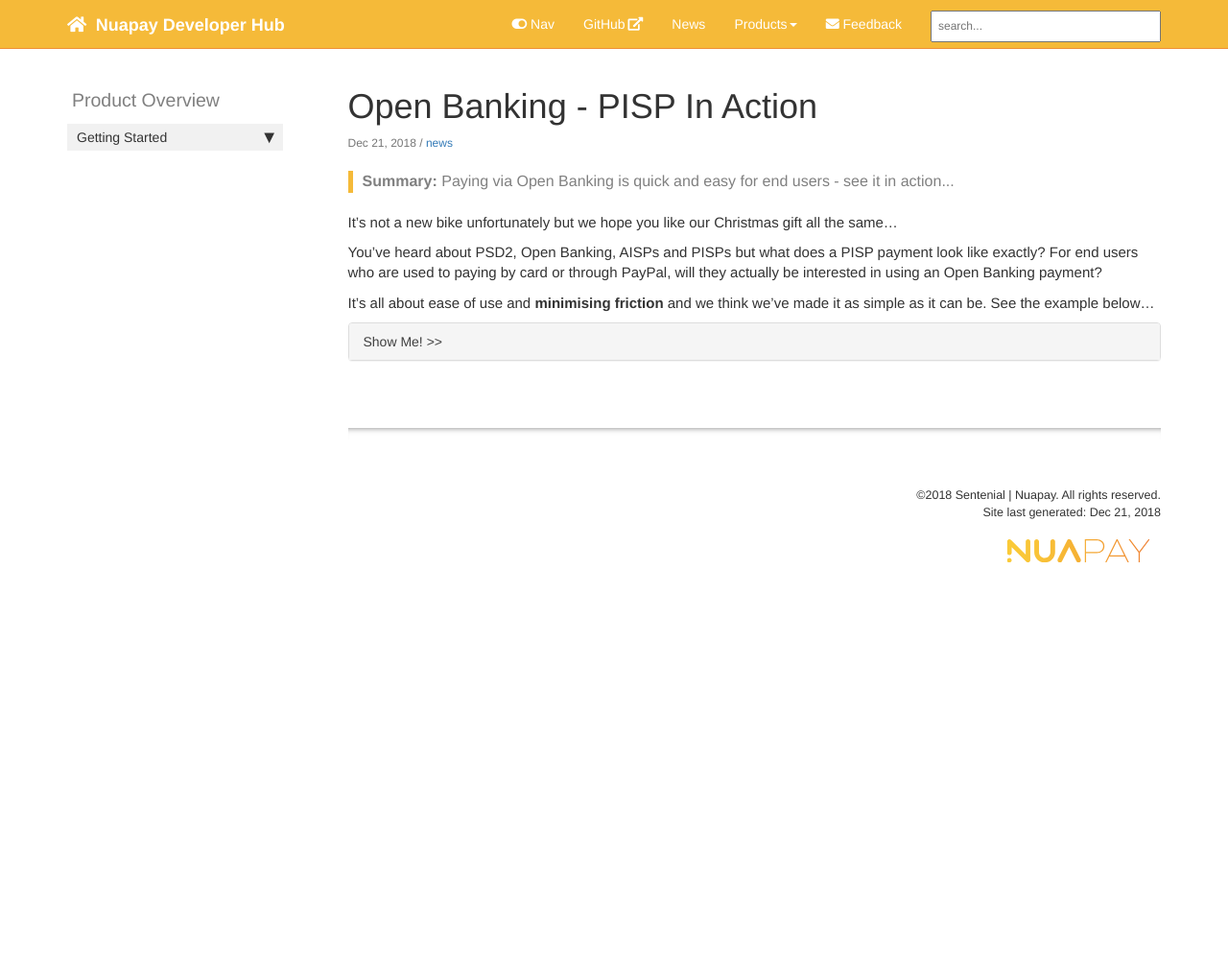
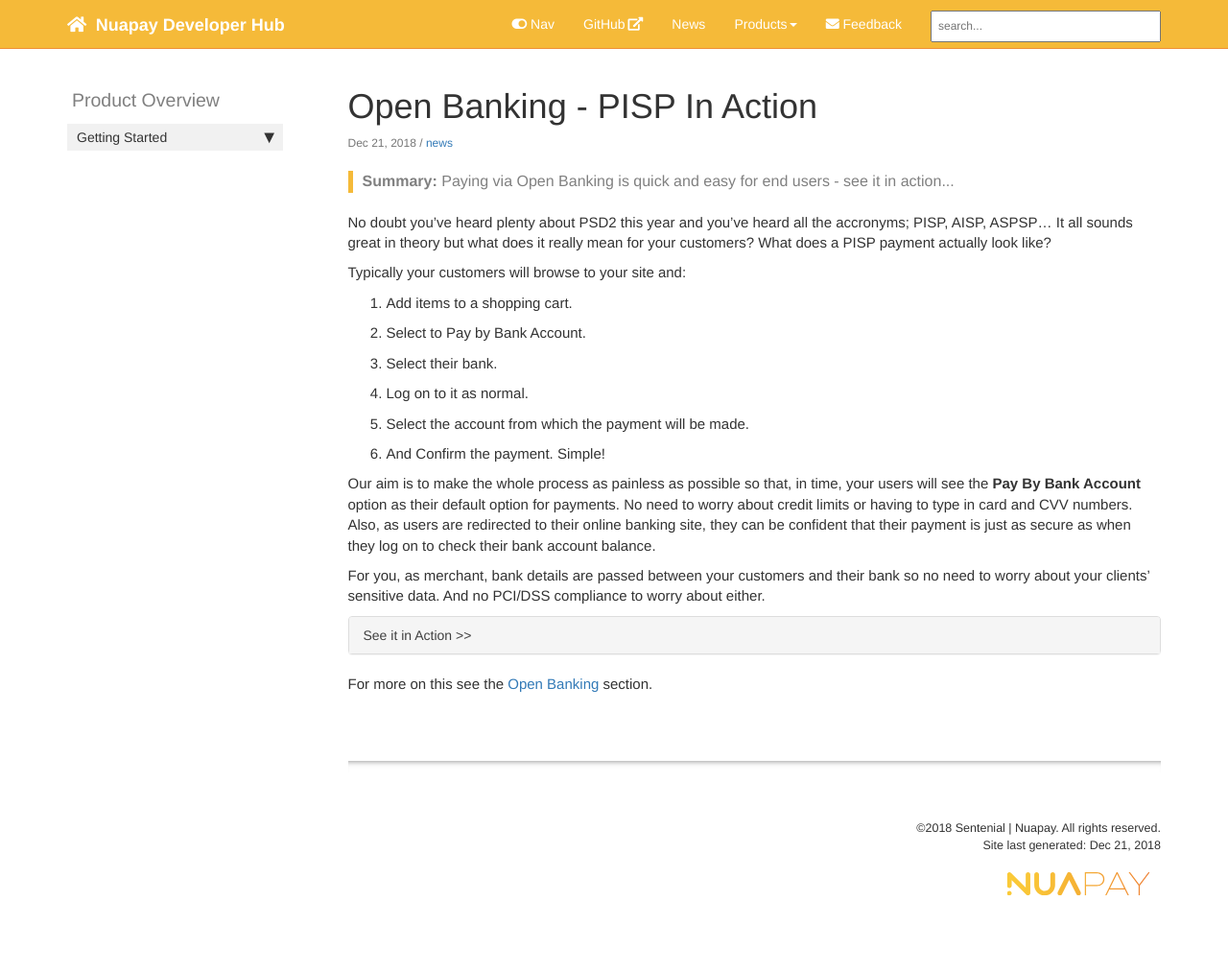
Before and after one commit to sentenial/developer-docs, a Jekyll site: the page built from _posts/2018-12-21-Open Banking Demo.md, in a window 1280 px wide. Shown: the whole page at 96% size. Built offline with Jekyll 4.4.1, drawn with Linux system fonts in a browser that asks for light colours; nearby versions of some CDN libraries; comment, search, counter and statistics services are not loaded; before the commit the page ends 900 px from its top, so only the background shows below that.

Commit message:
Update to Open Banking New story

```diff
--- a/_posts/2018-12-21-Open Banking Demo.md
+++ b/_posts/2018-12-21-Open Banking Demo.md
@@ -8,18 +8,28 @@
 ---
 
 
-It's not a new bike unfortunately but we hope you like our Christmas gift all the same...
+No doubt you've heard plenty about PSD2 this year and you've heard all the accronyms; PISP, AISP, ASPSP... It all sounds great in theory but what does it really mean for your customers? What does a PISP payment actually look like?
 
-You've heard about PSD2, Open Banking, AISPs and PISPs but what does a PISP payment look like exactly? For end users who are used to paying by card or through PayPal, will they actually be interested in using an Open Banking payment?
+Typically your customers will browse to your site and:
 
-It's all about ease of use and **minimising friction** and we think we've made it as simple as it can be. See the example below...
+1. Add items to a shopping cart.
+1. Select to Pay by Bank Account.
+1. Select their bank.
+1. Log on to it as normal.
+1. Select the account from which the payment will be made.
+1. And Confirm the payment. Simple!
+
+Our aim is to make the whole process as painless as possible so that, in time, your users will see the **Pay By Bank Account** option as their default option for payments. No need to worry about credit limits or having to type in card and CVV numbers. Also, as users are redirected to their online banking site, they can be confident that their payment is just as secure as when they log on to check their bank account balance.
+
+For you, as merchant, bank details are passed between your customers and their bank so no need to worry about your clients' sensitive data. And no PCI/DSS compliance to worry about either.
+
 
 
 <div class="panel-group" id="accordion">
                     <div class="panel panel-default">
                         <div class="panel-heading">
                             <h4 class="panel-title">
-                                <a class="noCrossRef accordion-toggle" data-toggle="collapse" data-parent="#accordion" href="#collapseOne">Show Me! >> </a>
+                                <a class="noCrossRef accordion-toggle" data-toggle="collapse" data-parent="#accordion" href="#collapseOne">See it in Action >> </a>
                             </h4>
                         </div>
                         <div id="collapseOne" class="panel-collapse collapse noCrossRef">
@@ -31,5 +41,6 @@
                     </div>
                     </div>
 
+For more on this see the [Open Banking](ob_landing_page.html) section.
 
 {% include links.html %}
```
